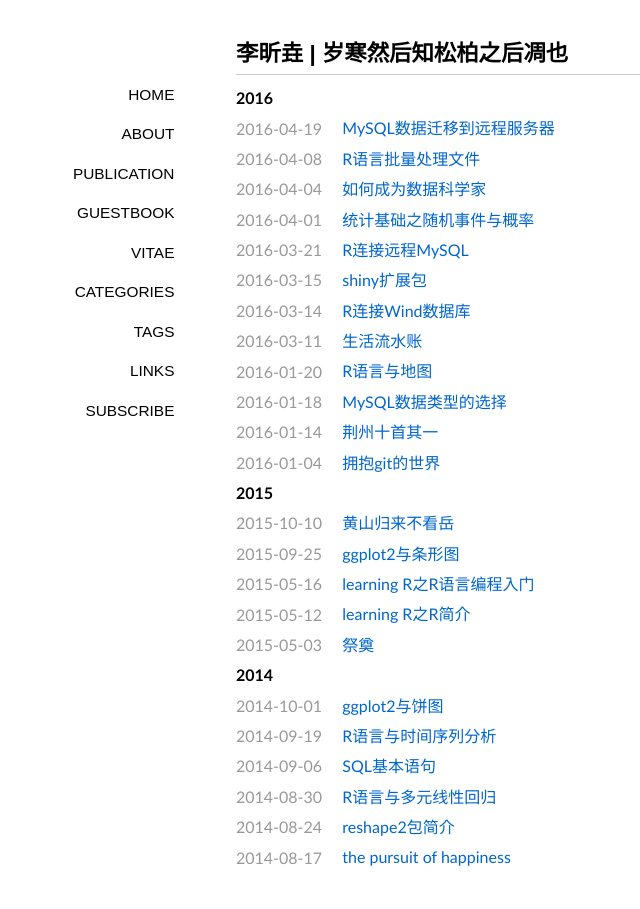
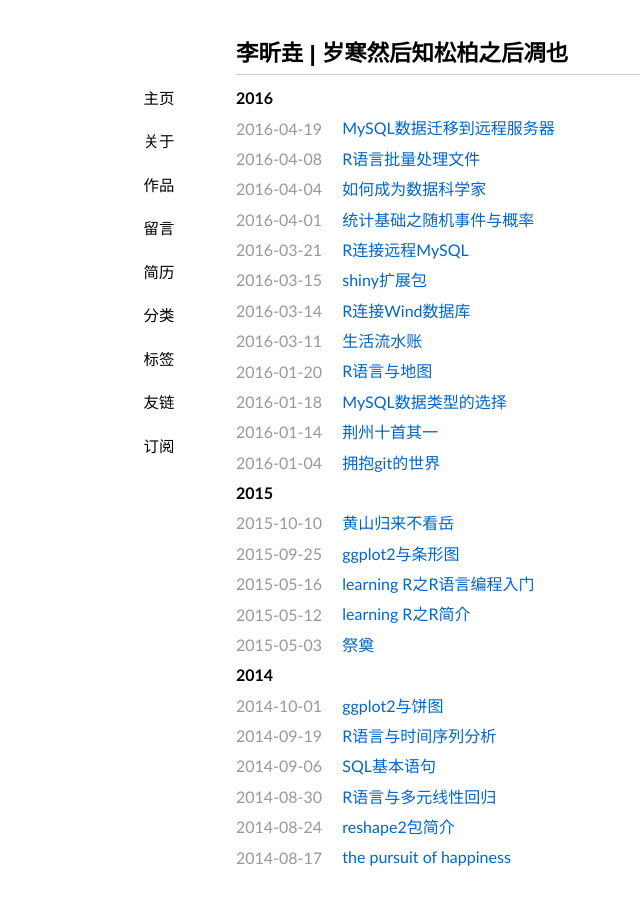
Before and after one commit to lixinyao/jekyll_blog, a Jekyll site: the page built from index.md, in a window 1280 px wide. Shown: the whole page, without its empty margins (104-744 px from the left). Built offline with Jekyll 4.4.1, drawn with Linux system fonts in a browser that asks for light colours; nearby versions of some CDN libraries; some web fonts are replaced.

Commit message:
侧边栏改为中文

```diff
--- a/_layouts/default.html
+++ b/_layouts/default.html
@@ -23,15 +23,15 @@
         <h1>{{ page.title }}</h1>
         </header>
         <nav>
-        <span><a title="home page" class="" href="{{ site.url }}/">home</a></span>
-        <span><a title="about" class="" href="{{ site.url }}/about/">about</a></span>
-        <span><a title="publication" class="" href="{{ site.url }}/publication/">publication</a></span>
-        <span><a title="guestbook" class="" href="{{ site.url }}/guestbook/">guestbook</a></span>
-        <span><a title="vitae" class="" href="{{ site.url }}/vitae/">vitae</a></span>
-        <span><a title="categories" class="" href="{{ site.url }}/categories/">categories</a></span>
-        <span><a title="tags" class="" href="{{ site.url }}/tags/">tags</a></span>
-        <span><a title="links" class="" href="{{ site.url }}/links/">links</a></span>
-        <span><a title="subscribe by RSS" class="" href="{{ site.url }}/feed/">subscribe</a></span>
+        <span><a title="home page" class="" href="{{ site.url }}/">主页</a></span>
+        <span><a title="about" class="" href="{{ site.url }}/about/">关于</a></span>
+        <span><a title="publication" class="" href="{{ site.url }}/publication/">作品</a></span>
+        <span><a title="guestbook" class="" href="{{ site.url }}/guestbook/">留言</a></span>
+        <span><a title="vitae" class="" href="{{ site.url }}/vitae/">简历</a></span>
+        <span><a title="categories" class="" href="{{ site.url }}/categories/">分类</a></span>
+        <span><a title="tags" class="" href="{{ site.url }}/tags/">标签</a></span>
+        <span><a title="links" class="" href="{{ site.url }}/links/">友链</a></span>
+        <span><a title="subscribe by RSS" class="" href="{{ site.url }}/feed/">订阅</a></span>
         </nav>
         <article class="content">
         {{ content }}
```
